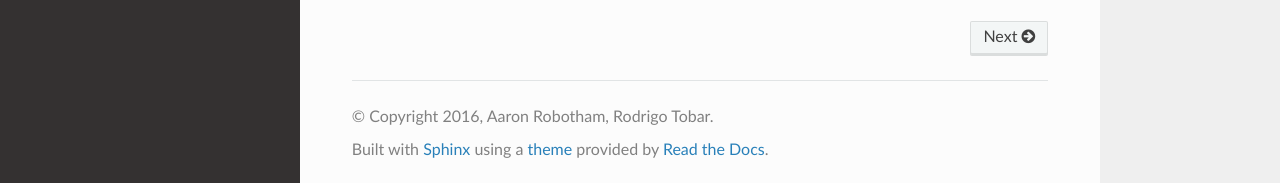
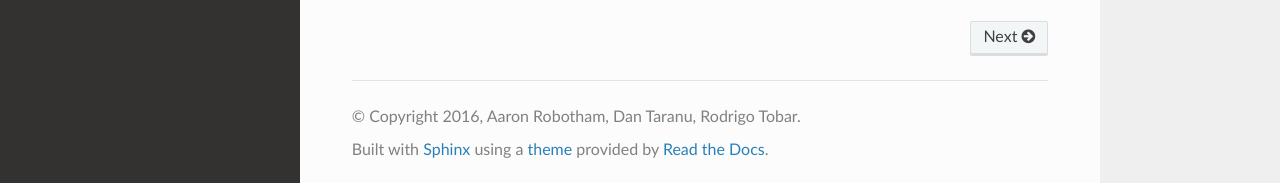
Before and after one commit to ICRAR/libprofit, a Sphinx documentation site: the page built from docs/index.rst, in a window 1280 px wide and 940 px high. Shown: the part 754-937 px from the top of the window. Built offline with Sphinx 7.4.7 and the Read the Docs theme 2.0.0, drawn with Linux system fonts in a browser that asks for light colours.

Commit message:
Dan in the copyright statement
Signed-off-by: Rodrigo Tobar <rtobar@icrar.org>

```diff
--- a/docs/conf.py
+++ b/docs/conf.py
@@ -44,7 +44,7 @@ master_doc = 'index'
 
 # General information about the project.
 project = u'libprofit'
-copyright = u'2016, Aaron Robotham, Rodrigo Tobar'
+copyright = u'2016, Aaron Robotham, Dan Taranu, Rodrigo Tobar'
 
 # The version info for the project you're documenting, acts as replacement for
 # |version| and |release|, also used in various other places throughout the
```
